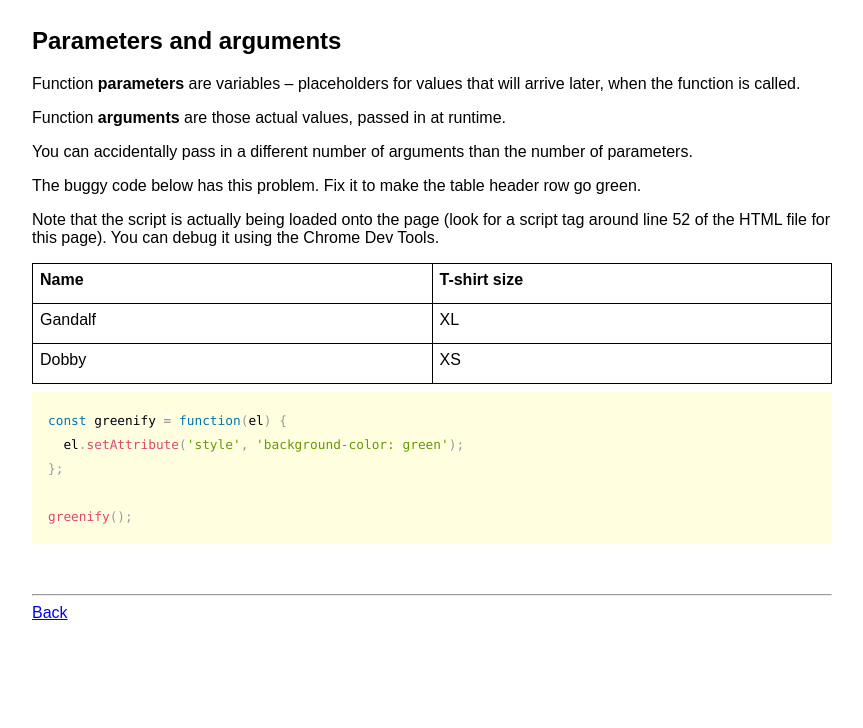
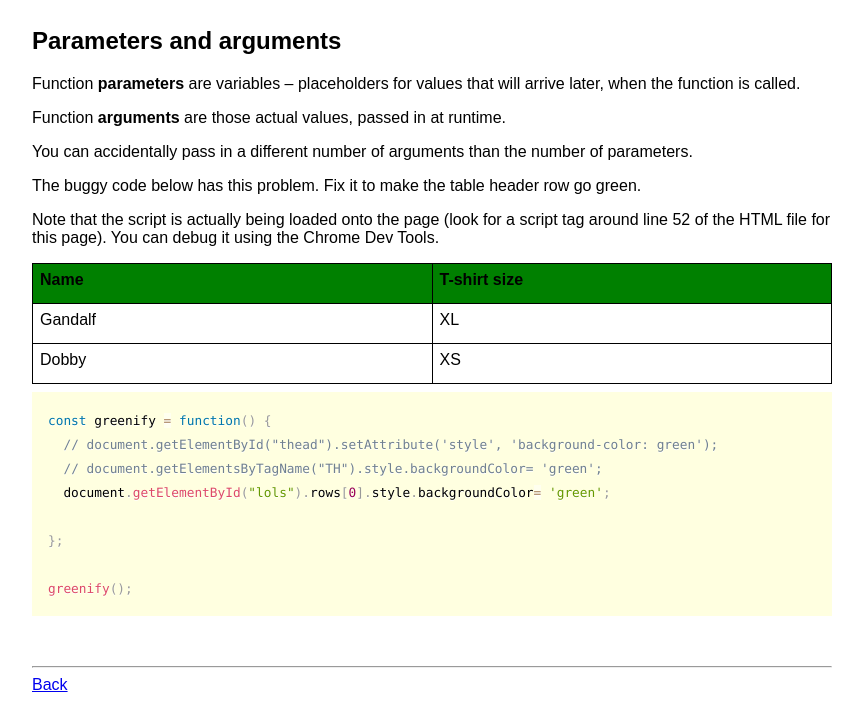
Before and after one commit to tim-hr/precourse-review-site, a website: page public/function-basics.html in a window 1280 px wide. Shown: the part 1131-1859 px from the top of the page, without its empty margins (223-1086 px from the left). Before the commit the page ends 1811 px from the top, so only its background shows below. Drawn offline with Linux system fonts and the light colour scheme.

Commit message:
green header top fixed

```diff
--- a/public/function-basics.html
+++ b/public/function-basics.html
@@ -41,7 +41,7 @@
     <p>Note that the script is actually being loaded onto the page (look for a script tag around line 52 of the HTML file for this page). You can debug it using the Chrome Dev Tools.</p>
 
     <table><!-- Do not edit this table. Change the JS. -->
-        <thead>
+        <thead id="lols">
             <tr><th>Name</th><th>T-shirt size</th></tr>
             <tr><td>Gandalf</td><td>XL</td></tr>
             <tr><td>Dobby</td><td>XS</td></tr>
--- a/public/snippets/parameters-and-arguments.js
+++ b/public/snippets/parameters-and-arguments.js
@@ -1,5 +1,8 @@
-const greenify = function(el) {
-  el.setAttribute('style', 'background-color: green');
+const greenify = function() {
+  // document.getElementById("thead").setAttribute('style', 'background-color: green');
+  // document.getElementsByTagName("TH").style.backgroundColor= 'green';
+  document.getElementById("lols").rows[0].style.backgroundColor= 'green';
+
 };
 
 greenify();
```
